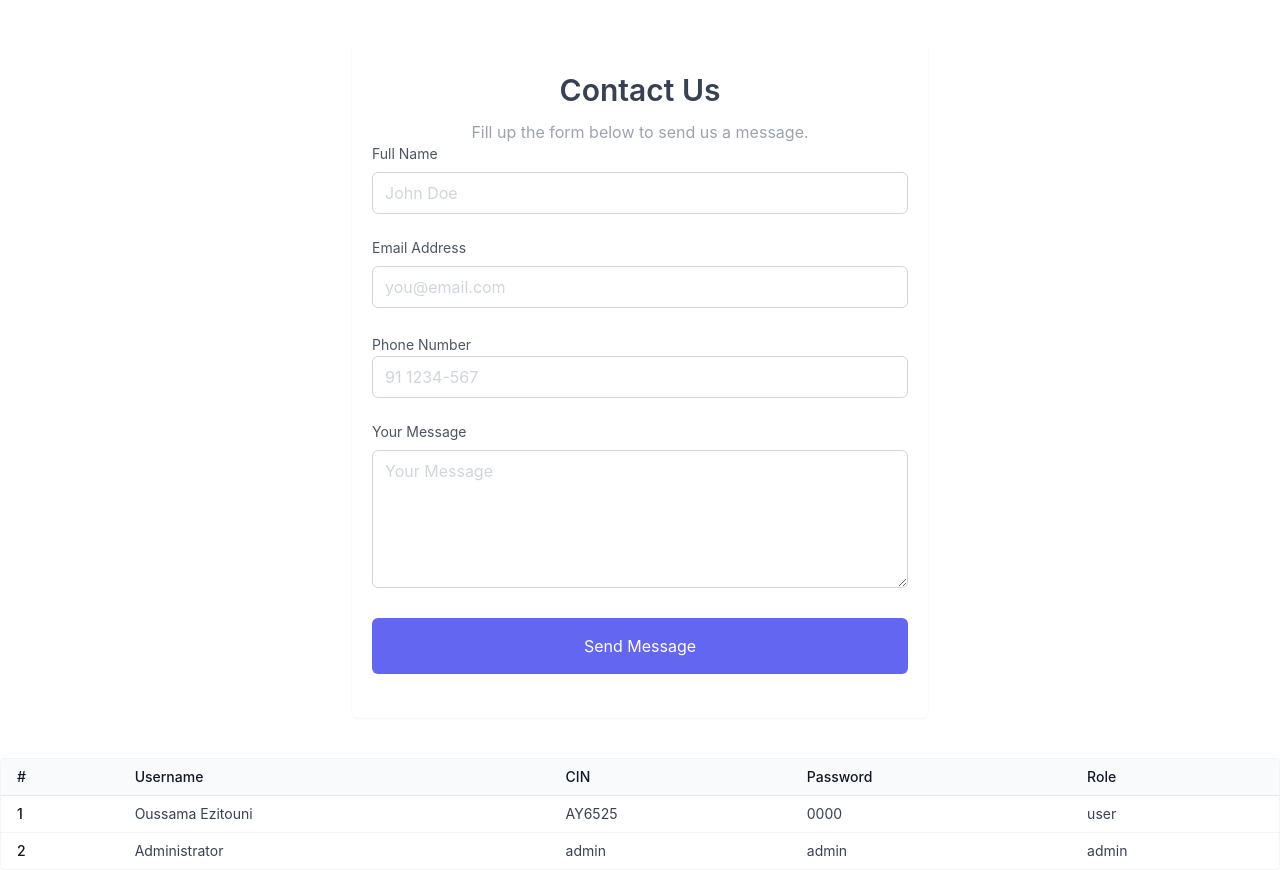
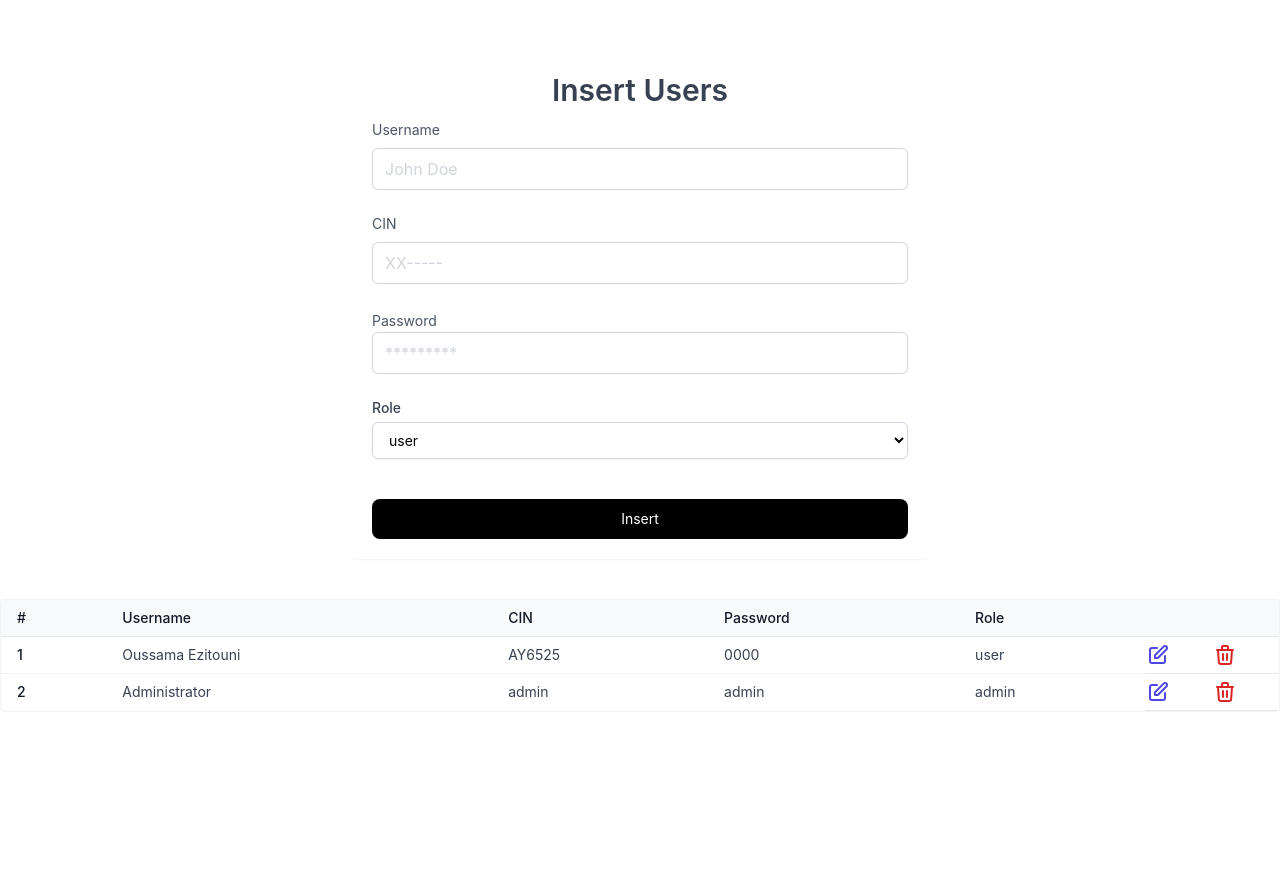
Before and after one commit to ezitounioussama/ParcInfo, a PHP site: page / in a window 1280 px wide. Shown: the part 104-974 px from the top of the page. After the commit the page ends 815 px from the top, so only its background shows below. Run offline with PHP 8.4, Linux system fonts and the light colour scheme; data comes from the database, SQL or seed files in the repository; some libraries are stand-ins or nearby versions.

Commit message:
update dont work

```diff
--- a/admin_interface/inc/home.php
+++ b/admin_interface/inc/home.php
@@ -1,37 +1,124 @@
 <?php require_once 'header.php';
 require_once 'nav.php';
 ?>
+<?php
+// Include config file
+require_once "config.php";
 
+// Define variables and initialize with empty values
+$name = $CIN = $pass = $function  =  "";
+$name_err = $CIN_err =  $pass_err = $function_err = "";
+
+// Processing form data when form is submitted
+if ($_SERVER["REQUEST_METHOD"] == "POST") {
+    // Validate name
+    $input_name = trim($_POST["name"]);
+    if (empty($input_name)) {
+        $name_err = "Please enter a name.";
+    } else {
+        $name = $input_name;
+    }
+
+    // Validate Serie
+    $input_CIN = trim($_POST["cin"]);
+    if (empty($input_CIN)) {
+        $CIN_err = "Please enter your CIN";
+    } else {
+        $CIN = $input_CIN;
+    }
+
+
+    // Validate Serie
+    $input_pass = trim($_POST["pass"]);
+    if (empty($input_pass)) {
+        $pass_err = "Please enter a password";
+    } else {
+        $pass = $input_pass;
+    }
+
+    // Validate status
+    $input_function = trim($_POST["function"]);
+    if (empty($input_function)) {
+        $function_err = "Please enter a function";
+    } else {
+        $function = $input_function;
+    }
+
+
+
+
+
+
+
+
+    // Check input errors before inserting in database
+    if (empty($name_err) && empty($CIN_err) && empty($pass_err) && empty($function_err)) {
+        // Prepare an insert statement
+        $sql = "INSERT INTO users (username, CIN , pass, function) VALUES (:username, :CIN, :pass, :function)";
+
+        if ($stmt = $pdo->prepare($sql)) {
+            // Bind variables to the prepared statement as parameters
+            $stmt->bindParam(":username", $param_name);
+            $stmt->bindParam(":CIN", $param_CIN);
+            $stmt->bindParam(":pass", $param_pass);
+            $stmt->bindParam(":function", $param_function);
+            // Set parameters
+            $param_name = $name;
+            $param_CIN = $CIN;
+            $param_pass = $pass;
+            $param_function = $function;
+
+            // Attempt to execute the prepared statement
+            if ($stmt->execute()) {
+                // Records created successfully. Redirect to landing page
+                header("location: home.php");
+                exit();
+            } else {
+                echo "Oops! Something went wrong. Please try again later.";
+            }
+        }
+
+        // Close statement
+        unset($stmt);
+    }
+
+    // Close connection
+    unset($pdo);
+}
+?>
 
 
 <div class="container mx-auto">
     <div class="max-w-xl p-5 mx-auto my-10 bg-white rounded-md shadow-sm">
         <div class="text-center">
-            <h1 class="my-3 text-3xl font-semibold text-gray-700">Contact Us</h1>
-            <p class="text-gray-400">Fill up the form below to send us a message.</p>
+            <h1 class="my-3 text-3xl font-semibold text-gray-700">Insert Users</h1>
+
         </div>
         <div>
-            <form action="" method="POST">
+            <form action="<?php echo htmlspecialchars($_SERVER["PHP_SELF"]); ?>" method="POST">
                 <div class="mb-6">
-                    <label for="name" class="block mb-2 text-sm text-gray-600">Full Name</label>
+                    <label for="name" class="block mb-2 text-sm text-gray-600">Username</label>
                     <input type="text" name="name" placeholder="John Doe" required class="w-full px-3 py-2 placeholder-gray-300 border border-gray-300 rounded-md  focus:outline-none focus:ring focus:ring-indigo-100 focus:border-indigo-300" />
                 </div>
                 <div class="mb-6">
-                    <label for="email" class="block mb-2 text-sm text-gray-600">Email Address</label>
-                    <input type="email" name="email" placeholder="you@email.com" required class="w-full px-3 py-2 placeholder-gray-300 border border-gray-300 rounded-md  focus:outline-none focus:ring focus:ring-indigo-100 focus:border-indigo-300" />
+                    <label for="email" class="block mb-2 text-sm text-gray-600">CIN</label>
+                    <input type="text" name="cin" placeholder="XX-----" required class="w-full px-3 py-2 placeholder-gray-300 border border-gray-300 rounded-md  focus:outline-none focus:ring focus:ring-indigo-100 focus:border-indigo-300" />
                 </div>
                 <div class="mb-6">
-                    <label for="phone" class="text-sm text-gray-600">Phone Number</label>
-                    <input type="text" name="phone" placeholder="91 1234-567" required class="w-full px-3 py-2 placeholder-gray-300 border border-gray-300 rounded-md  focus:outline-none focus:ring focus:ring-indigo-100 focus:border-indigo-300" />
+                    <label for="phone" class="text-sm text-gray-600">Password</label>
+                    <input type="password" name="pass" placeholder="*********" required class="w-full px-3 py-2 placeholder-gray-300 border border-gray-300 rounded-md  focus:outline-none focus:ring focus:ring-indigo-100 focus:border-indigo-300" />
                 </div>
-                <div class="mb-6">
-                    <label for="message" class="block mb-2 text-sm text-gray-600">Your Message</label>
+                <div class="col-span-6 sm:col-span-3">
+                    <label for="role" class="block text-sm font-medium text-gray-700">Role</label>
+                    <select id="role" name="function" autocomplete="country" class="mt-1 block w-full py-2 px-3 border border-gray-300 bg-white rounded-md shadow-sm focus:outline-none focus:ring-indigo-500 focus:border-indigo-500 sm:text-sm">
+                        <option>user</option>
+                        <option>admin</option>
 
-                    <textarea rows="5" name="message" placeholder="Your Message" class="w-full px-3 py-2 placeholder-gray-300 border border-gray-300 rounded-md  focus:outline-none focus:ring focus:ring-indigo-100 focus:border-indigo-300" required></textarea>
+                    </select>
                 </div>
-                <div class="mb-6">
-                    <button type="submit" class="w-full px-2 py-4 text-white bg-indigo-500 rounded-md  focus:bg-indigo-600 focus:outline-none">
-                        Send Message
+                <div class="mt-10 col-span-6">
+                    <button class="rounded-lg bg-black text-sm p-2.5 text-white w-full block" type="submit" name="submit">
+                        Insert
                     </button>
                 </div>
             </form>
@@ -62,6 +149,7 @@ require_once 'nav.php';
             echo '<th class="px-4 py-2 font-medium text-left text-gray-900 whitespace-nowrap">CIN</th>';
             echo '<th class="px-4 py-2 font-medium text-left text-gray-900 whitespace-nowrap">Password</th>';
             echo '<th class="px-4 py-2 font-medium text-left text-gray-900 whitespace-nowrap">Role</th>';
+            echo '<th class="px-4 py-2 font-medium text-left text-gray-900 whitespace-nowrap" colspan="2"></th>';
             echo '</tr>';
             echo '</thead>';
             echo '<tbody class="divide-y divide-gray-100">';
@@ -72,6 +160,24 @@ require_once 'nav.php';
                 echo '<td class="px-4 py-2 text-gray-700 whitespace-nowrap">' . $row["CIN"] . '</td>';
                 echo '<td class="px-4 py-2 text-gray-700 whitespace-nowrap">' . $row["pass"] . '</td>';
                 echo '<td class="px-4 py-2 text-gray-700 whitespace-nowrap">' . $row["function"] . '</td>';
+                echo '<td class="text-sm font-medium leading-5 text-center whitespace-no-wrap border-b border-gray-200 ">
+                        <a href="update.php?id=' . $row['UserId'] . '" class="modal-open text-indigo-600 hover:text-indigo-900" data-bs-toggle="modal" data-bs-target="#exampleModal" >
+                            <svg xmlns="http://www.w3.org/2000/svg" class="w-6 h-6" fill="none" viewBox="0 0 24 24"
+                                stroke="currentColor">
+                                <path stroke-linecap="round" stroke-linejoin="round" stroke-width="2"
+                                d="M11 5H6a2 2 0 00-2 2v11a2 2 0 002 2h11a2 2 0 002-2v-5m-1.414-9.414a2 2 0 112.828 2.828L11.828 15H9v-2.828l8.586-8.586z" />
+                            </svg>
+                        </a>
+
+                      </td>';
+                echo  '<td class="text-sm font-medium leading-5 whitespace-no-wrap border-b border-gray-200 ">
+                  <a href="delete.php?id=' . $row['UserId'] . '"><svg xmlns="http://www.w3.org/2000/svg" class="w-6 h-6 text-red-600 hover:text-red-800"
+                      fill="none" viewBox="0 0 24 24" stroke="currentColor">
+                      <path stroke-linecap="round" stroke-linejoin="round" stroke-width="2"
+                        d="M19 7l-.867 12.142A2 2 0 0116.138 21H7.862a2 2 0 01-1.995-1.858L5 7m5 4v6m4-6v6m1-10V4a1 1 0 00-1-1h-4a1 1 0 00-1 1v3M4 7h16" />
+                    </svg></a>
+
+                      </td>';
                 echo '</tr>';
             }
             echo '</tbody>';
```
Also changed, not shown: admin_interface/inc/update.php (added, +201 -0 lines).
